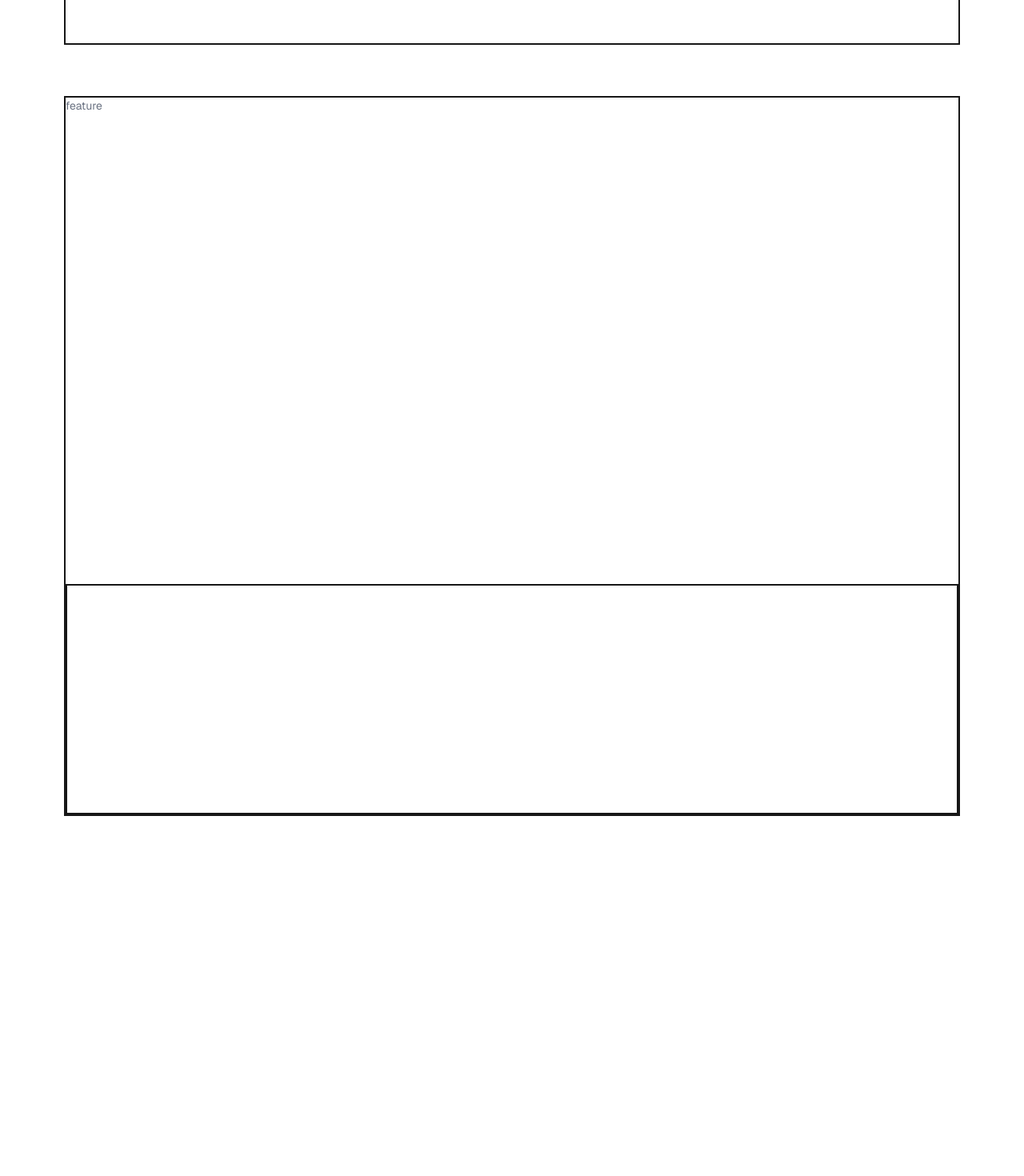
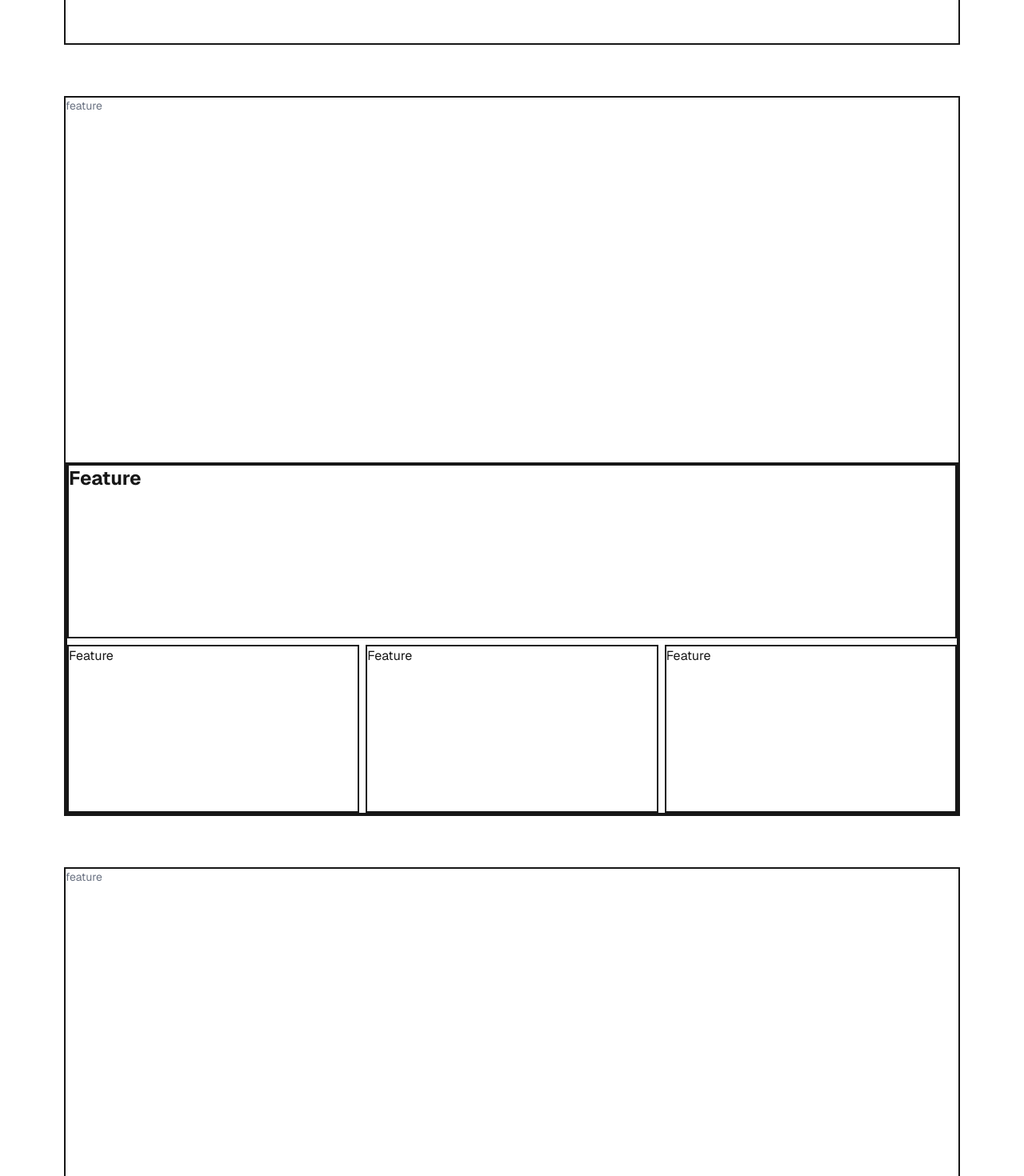
Before and after one commit to Nuclear-app/www, a Next.js app: page / in a window 1280 px wide. Shown: the part 600-2070 px from the top of the page at 80% size. Before the commit the page ends 1700 px from the top, so only its background shows below. Built offline with nearby package versions, Linux system fonts and the light colour scheme.

Commit message:
Wireframe complete

```diff
--- a/app/page.tsx
+++ b/app/page.tsx
@@ -1,13 +1,24 @@
 import Feature from "@/components/feature";
+import FeatureRec from "@/components/featureRec";
+import Faq from "@/components/faq";
 import Hero from "@/components/hero";
+import Testimonial from "@/components/testimonial";
 import Unis from "@/components/unis";
+import Connect from "@/components/connect";
+import Opinions from "@/components/opinions";
 
 export default function Home() {
   return (
     <div className="font-sans items-center flex flex-col justify-center min-h-screen p-8 pb-20 gap-16 sm:p-20">
       <Hero />
       <Unis />
-      <Feature />
+      <FeatureRec />
+      <Feature title="Feature" tag="feature" description="description" image="image" />
+      <Feature title="Feature" tag="feature" description="description" image="image" />
+      <Testimonial />
+      <Faq />
+      <Connect />
+      <Opinions />
     </div>
   );
 }
--- /dev/null
+++ b/components/connect.tsx
@@ -0,0 +1,12 @@
+const Connect = () => {
+  return (
+    <div className="border-2 h-80 w-full grid grid-cols-3 gap-4">
+      <div className="text-sm text-gray-500 col-span-3 border-2">Connect</div>
+      <div className="col-span-1 border-2 h-full">hi</div>
+      <div className="col-span-1 border-2 h-full">hi</div>
+      <div className="col-span-1 border-2 h-full">hi</div>
+    </div>
+  );
+};
+
+export default Connect;
--- /dev/null
+++ b/components/faq.tsx
@@ -0,0 +1,17 @@
+const Faq = () => {
+  return (
+    <div className="border-2 h-[900px] flex flex-row w-full">
+      <div className="w-full text-sm text-gray-500 col-span-3 border-2">faq</div>
+      <div className="w-full flex flex-col gap-2  col-span-1 border-2">
+        <div className="flex flex-col gap-2 border-2 h-full">hi</div>
+        <div className="flex flex-col gap-2 border-2 h-full">hi</div>
+        <div className="flex flex-col gap-2 border-2 h-full">hi</div>
+        <div className="flex flex-col gap-2 border-2 h-full">hi</div>
+        <div className="flex flex-col gap-2 border-2 h-full">hi</div>
+      </div>
+
+    </div>
+  );
+};
+
+export default Faq;
--- /dev/null
+++ b/components/featureRec.tsx
@@ -0,0 +1,18 @@
+
+const FeatureRec = () => {
+  return <div className="border-2 h-[900px] w-full grid grid-rows-6 gap-4">
+    <div className="flex flex-col gap-2 row-span-3">
+      <div className="flex flex-row gap-2">
+        <div className="text-sm text-gray-500">feature</div>
+      </div>
+    </div>
+    <div className="grid grid-cols-3 gap-2 row-span-3 border-2">
+      <div className="text-2xl font-bold col-span-3 border-2">Feature</div>
+      <div className="col-span-1 border-2">Feature</div>
+      <div className="col-span-1 border-2">Feature</div>
+      <div className="col-span-1 border-2">Feature</div>
+    </div>
+  </div>;
+};
+
+export default FeatureRec;
--- /dev/null
+++ b/components/opinions.tsx
@@ -0,0 +1,9 @@
+const Opinions = () => {
+  return (
+    <div className="border-2 h-80 w-full flex flex-row gap-4">
+        opinions
+    </div>
+  );
+};
+
+export default Opinions;
--- /dev/null
+++ b/components/testies.tsx
@@ -0,0 +1,5 @@
+const Testies = () => {
+  return <div className="border-2  grid grid-rows-6 gap-4">Testies</div>;
+};
+
+export default Testies;
--- /dev/null
+++ b/components/testimonial.tsx
@@ -0,0 +1,30 @@
+import Testies from "./testies";
+
+const Testimonial = () => {
+    return (
+        <div className="border-2 h-[900px] w-full grid grid-col-3 gap-4">
+            <div className="text-sm text-gray-500 col-span-3 border-2">testimonial</div>
+            <div className="col-span-1 ">
+                <Testies />
+            </div>
+            <div className="col-span-1 ">
+                <Testies />
+            </div>
+            <div className="col-span-1 ">
+                <Testies />
+            </div>
+            <div className="col-span-1 ">
+                <Testies />
+            </div>
+            <div className="col-span-1 ">
+                <Testies />
+            </div>
+            <div className="col-span-1">
+                <Testies />
+            </div>
+
+        </div>
+    );
+};
+
+export default Testimonial;
```
